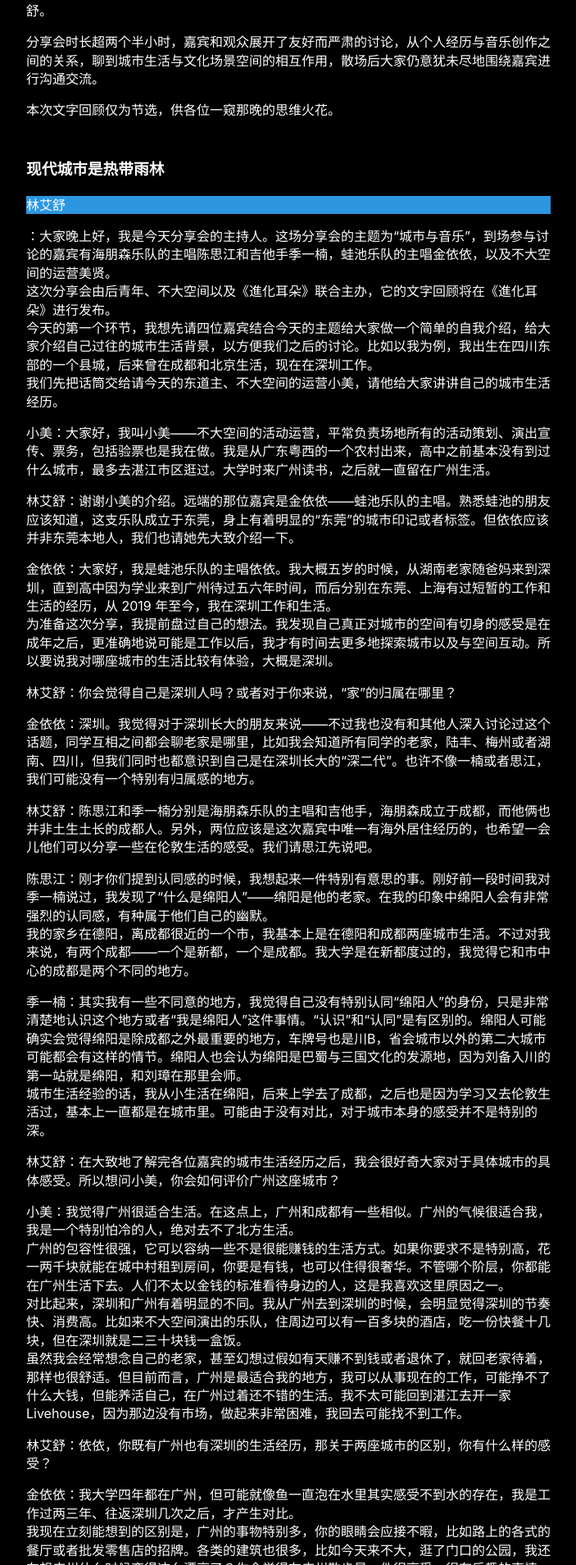
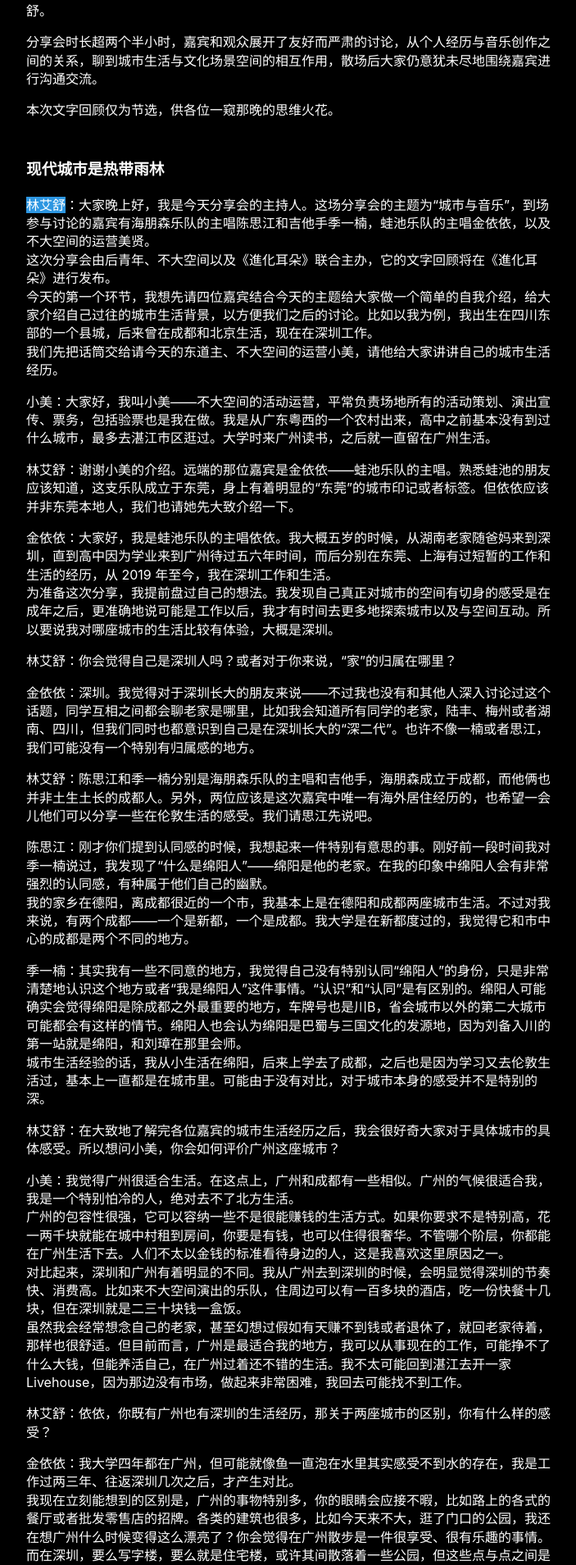
Before and after one commit to salingerlin/salingerlin.github.io, a Jekyll site: the page built from _posts/2023-03-26-脱离城市的生活，有没有一种可能？.md, in a window 1280 px wide. Shown: the part 638-2547 px from the top of the page at 82% size, without its empty margins (288-991 px from the left). Built offline with Jekyll 4.4.1, drawn with Linux system fonts in a browser that asks for light colours.

Commit message:
Update 2023-03-26-脱离城市的生活，有没有一种可能？.md

```diff
--- a/_posts/2023-03-26-脱离城市的生活，有没有一种可能？.md
+++ b/_posts/2023-03-26-脱离城市的生活，有没有一种可能？.md
@@ -23,7 +23,7 @@ category: 访谈与自述
 
 ### 现代城市是热带雨林
 
-<p style= "background:chocolate">林艾舒</p>：大家晚上好，我是今天分享会的主持人。这场分享会的主题为“城市与音乐”，到场参与讨论的嘉宾有海朋森乐队的主唱陈思江和吉他手季一楠，蛙池乐队的主唱金依依，以及不大空间的运营美贤。<br>
+<span style= "background:chocolate">林艾舒</span>：大家晚上好，我是今天分享会的主持人。这场分享会的主题为“城市与音乐”，到场参与讨论的嘉宾有海朋森乐队的主唱陈思江和吉他手季一楠，蛙池乐队的主唱金依依，以及不大空间的运营美贤。<br>
 这次分享会由后青年、不大空间以及《進化耳朵》联合主办，它的文字回顾将在《進化耳朵》进行发布。<br>
 今天的第一个环节，我想先请四位嘉宾结合今天的主题给大家做一个简单的自我介绍，给大家介绍自己过往的城市生活背景，以方便我们之后的讨论。比如以我为例，我出生在四川东部的一个县城，后来曾在成都和北京生活，现在在深圳工作。<br>
 我们先把话筒交给请今天的东道主、不大空间的运营小美，请他给大家讲讲自己的城市生活经历。<br>
```
